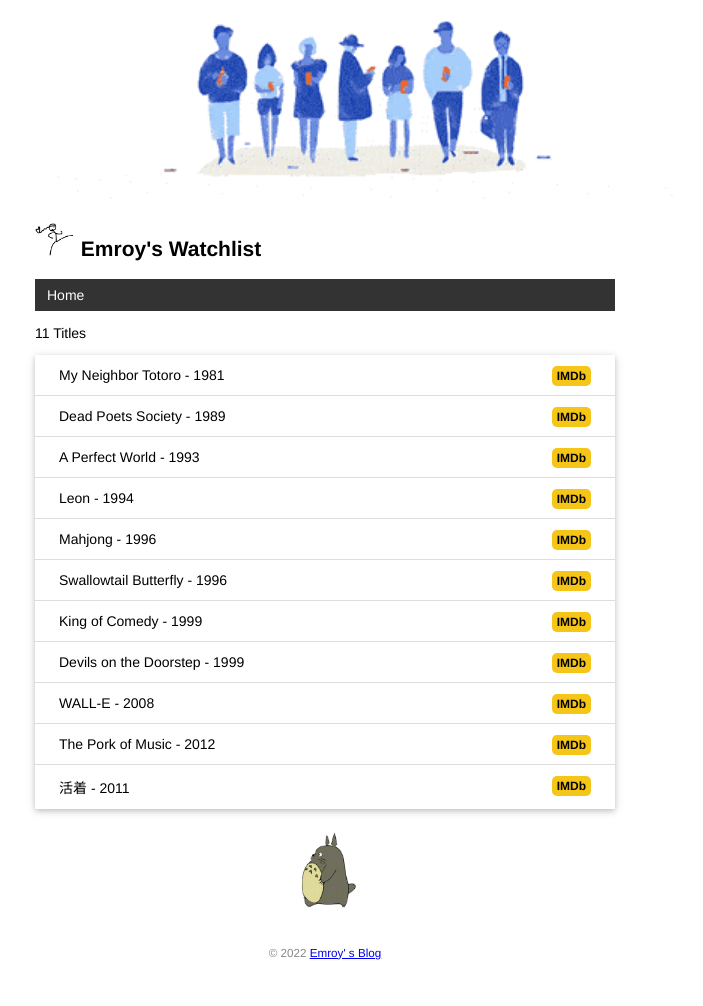
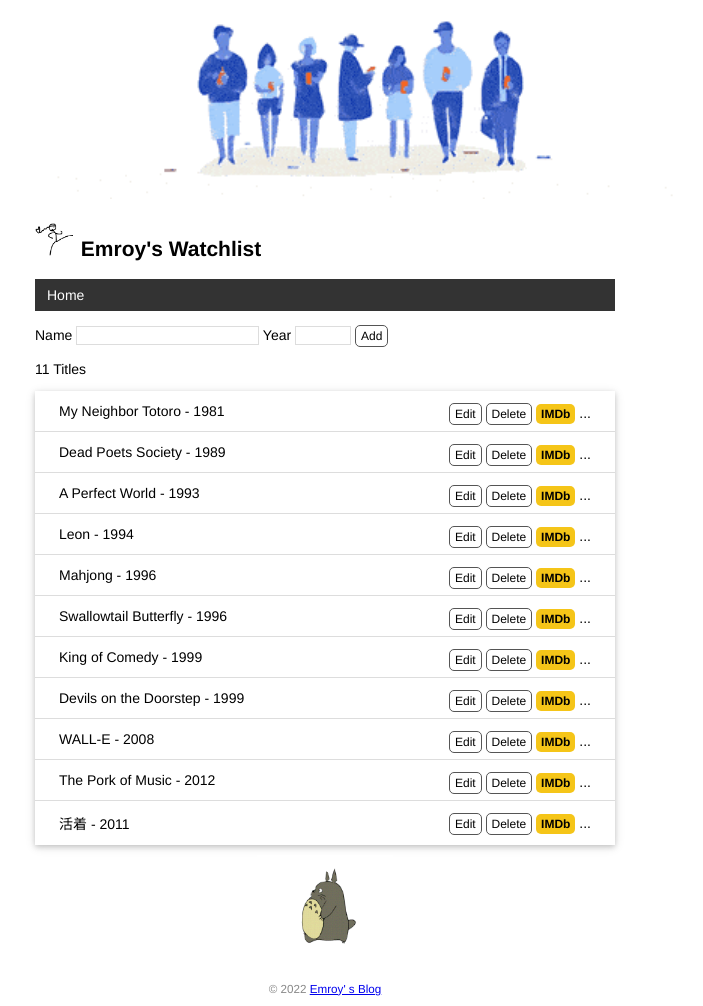
Before and after one commit to prime234/IntegratedVortex, a Flask app: page / in a window 1280 px wide. Shown: the part 18-1024 px from the top of the page, without its empty margins (315-1018 px from the left). Before the commit the page ends 978 px from the top, so only its background shows below. Run offline with Flask 2, Linux system fonts and the light colour scheme; data comes from the database, SQL or seed files in the repository; both versions use the stored data as it was after the commit.

Commit message:
Create, edit and delete item by form

```diff
--- a/app.py
+++ b/app.py
@@ -4,9 +4,11 @@ from flask import Flask, render_template
 from markupsafe import escape
 from flask import Flask
 from flask import url_for
-
+from flask import request, url_for, redirect, flash
+# Flask 会在请求触发后把请求信息放到 request 对象里，你可以从 flask 包导入它：
 import os
 import sys
+# from foo_orm import Model, Column, String
 
 from flask_sqlalchemy import SQLAlchemy  # 导入扩展类
 
@@ -107,13 +109,15 @@ app.config['SQLALCHEMY_DATABASE_URI'] = prefix + \
         app.root_path, 'data.db')  # 设置数据库URL  SQLALCHEMY_DATABASE_URI 变量来告诉 SQLAlchemy 数据库连接地址
 app.config['SQLALCHEMY_TRACK_MODIFICATIONS'] = False  # 关闭对模型修改的监控
 # 在扩展类实例化前加载配置
+app.config['SECRET_KEY'] = 'dev'  # 等同于 app.secret_key = 'dev'
 db = SQLAlchemy(app)  # 初始化扩展，传入程序实例app
 
 
-# 创建数据库模型
-class User(db.Model):  # 表名user(自动生成)
+# 创建数据库模型 SQL炼金术
+class User(db.Model):  # 表名user(自动生成) 单个单词转小写 多个小写下划线分割
     id = db.Column(db.Integer, primary_key=True)  # 主键
     name = db.Column(db.String(20))   # 名字
+# 表的字段（列）由db.Column类的实例表示，字段的类型通过Column类的构造方法的第一个参数传入
 
 
 class Book(db.Model):  # 表名book
@@ -144,9 +148,17 @@ def initdb(drop):
     db.create_all()
     click.echo('Initialized database.')  # 输出提示信息
 
+# 数据库操作 CRUD
+# SQLAIchemy使用数据库会话来管理数据库操作，这里的数据库会话也称事务（transaction)
+# Flask-SQLAIchemy会自动帮我们创建会话，可以通过db.session属性获取。
+# 会话代表一个临时存储区，只有调用commit()方法改动才会被提交到数据库，这确保了数据提交的一致性。支持回滚操作，rollback(),撤销改动未提交。
+
 
 # flask shell向数据库中添加记录
-# >>> from app import User, Movie  # 导入模型类
+# 1. 创建python对象(实例化模型类)作为一条记录
+# 2. 添加新创建的记录到数据库会话 使用关键字参数传入字段数据 db.Model基类会提供构造函数赋值对应的类属性。
+# 3. 提交数据库会话
+# >>> from app import User, Book  # 导入模型类
 # >>> user = User(name='Emroy')  # 创建一个 User 记录
 # >>> m1 = Book(title='Leon', year='1994')  # 创建一个 Book记录
 # >>> m2 = Book(title='Mahjong', year='1996')  # 再创建一个 Book记录
@@ -175,7 +187,7 @@ def initdb(drop):
 # 常用的查询方法：
 
 # 查询方法	说明
-# all()	返回包含所有查询记录的列表
+# all()	    返回包含所有查询记录的列表
 # first()	返回查询的第一条记录，如果未找到，则返回 None
 # get(id)	传入主键值作为参数，返回指定主键值的记录，如果未找到，则返回 None
 # count()	返回查询结果的数量
@@ -212,7 +224,7 @@ def forge():
         db.session.add(book)
 
     db.session.commit()
-    click.echo('Done.')
+    click.echo('Done.Add fake data in database')
 
 
 @app.errorhandler(404)  # 传入要处理的错误代码
@@ -234,7 +246,66 @@ def page_not_found(e):
     return render_template('404.html'), 404
 
 
-@app.route('/')
+# # @app.route('/')
+# @app.route('/', methods=['GET', 'POST'])
+# def index():
+#     books = Book.query.all()
+#     return render_template('index.html', books=books)
+
+# 因为它在请求触发时才会包含数据，所以你只能在视图函数内部调用它
+@app.route('/', methods=['GET', 'POST'])
 def index():
+    if request.method == 'POST':  # 判断是否是 POST 请求
+        # 获取表单数据 request.form 是一个特殊的字典，用表单字段的 name 属性值可以获取用户填入的对应数据
+        title = request.form.get('title')  # 传入表单对应输入字段的 name 值
+        year = request.form.get('year')
+        # 验证数据
+        if not title or not year or len(year) > 4 or len(title) > 60:
+            flash('Invalid input.')  # 显示错误提示
+            return redirect(url_for('index'))  # 重定向回主页
+        # 保存表单数据到数据库
+        book = Book(title=title, year=year)  # 创建记录
+        db.session.add(book)  # 添加到数据库会话
+        db.session.commit()  # 提交数据库会话
+        # 显示成功创建的提示 get_flashed_messages() 函数则用来在模板中获取提示消息
+        flash('Item created.')
+        return redirect(url_for('index'))  # 重定向回主页
+
     books = Book.query.all()
     return render_template('index.html', books=books)
+
+
+# 编辑条目
+
+@app.route('/book/edit/<int:book_id>', methods=['GET', 'POST'])
+def edit(book_id):
+    book = Book.query.get_or_404(book_id)
+    # book_id 变量是书条目记录在数据库中的主键值，
+    # 这个值用来在视图函数里查询到对应的书记录。查询的时候，我们使用了 get_or_404() 方法，它会返回对应主键的记录，如果没有找到，则返回 404 错误响应。
+
+    if request.method == 'POST':  # 处理编辑表单的提交请求
+        title = request.form['title']
+        year = request.form['year']
+
+        if not title or not year or len(year) != 4 or len(title) > 60:
+            flash('Invalid input.')
+            return redirect(url_for('edit', book_id=book_id))  # 重定向回对应的编辑页面
+
+        book.title = title  # 更新标题
+        book.year = year  # 更新年份
+        db.session.commit()  # 提交数据库会话
+        flash('Item updated.')
+        return redirect(url_for('index'))  # 重定向回主页
+
+    return render_template('edit.html', book=book)  # 传入被编辑的电影记录
+
+
+# 删除条目
+@app.route('/book/delete/<int:book_id>', methods=['POST'])  # 限定只接受 POST 请求
+def delete(book_id):  # 不涉及数据传递，创建删除视图函数
+    book = Book.query.get_or_404(book_id)  # 获取书记录
+    db.session.delete(book)  # 删除对应的记录
+    db.session.commit()  # 提交数据库会话
+    flash('Item deleted.')
+    return redirect(url_for('index'))  # 重定向回主页
+# 为安全考虑，一般使用POST请求提交删除请求，即使用表单来实现（而不是创建删除连接）
--- a/static/style.css
+++ b/static/style.css
@@ -94,3 +94,54 @@ nav li a:hover {
     border-radius: 5px;
     padding: 3px 5px;
 }
+
+
+
+/* 覆盖某些浏览器对 input 元素定义的字体 */
+input[type=submit] {
+    font-family: inherit;
+}
+
+input[type=text] {
+    border: 1px solid #ddd;
+}
+
+input[name=year] {
+    width: 50px;
+}
+
+.btn {
+    font-size: 12px;
+    padding: 3px 5px;
+    text-decoration: none;
+    cursor: pointer;
+    background-color: white;
+    color: black;
+    border: 1px solid #555555;
+    border-radius: 5px;
+}
+
+.btn:hover {
+    text-decoration: none;
+    background-color: black;
+    color: white;
+    border: 1px solid black;
+}
+
+
+
+.alert {
+    position: relative;
+    padding: 7px;
+    margin: 7px 0;
+    border: 1px solid transparent;
+    color: #004085;
+    background-color: #cce5ff;
+    border-color: #b8daff;
+    border-radius: 5px;
+}
+
+/* 使删除按钮和编辑链接排成一行*/
+.inline-form {
+    display: inline;
+}
--- a/templates/base.html
+++ b/templates/base.html
@@ -1,6 +1,7 @@
 <!DOCTYPE html>
 <html lang="en">
 <head>
+
     {% block head %}
     <meta charset="utf-8">
     <meta name="viewport" content="width=device-width, initial-scale=1.0">
@@ -9,7 +10,10 @@
     <link rel="stylesheet" href="{{ url_for('static', filename='style.css') }}" type="text/css">
     {% endblock %}
 </head>
-<body>
+<body><!-- 插入到页面标题上方 -->
+    {% for message in get_flashed_messages() %}
+    <div class="alert">{{ message }}</div>
+    {% endfor %}
     <h2>
         <img alt="people" class="people" src="{{ url_for('static', filename='images/people.gif') }}">
         <br>
--- a/templates/index.html
+++ b/templates/index.html
@@ -1,12 +1,28 @@
 {% extends 'base.html' %}
 
 {% block content %}
+
+<p></p>
+<form method="post">
+    Name <input type="text" name="title" autocomplete="off" required>
+    Year <input type="text" name="year" autocomplete="off" required>
+    <input class="btn" type="submit" name="submit" value="Add">
+</form>
+{# autocomplete 属性设为 off 来关闭自动完成（按下输入框不显示历史输入记录）；另外还添加了 required 标志属性，如果用户没有输入内容就按下了提交按钮，浏览器会显示错误提示。#}
 <p>{{ books|length }} Titles</p>
+
 <ul class="book-list">
     {% for book in books %}
     <li>{{ book.title }} - {{ book.year }}
         <span class="float-right">
+            <a class="btn" href="{{ url_for('edit', book_id=book.id) }}">Edit</a>
+            <form class="inline-form" method="post" action="{{ url_for('delete', book_id=book.id) }}">
+                <input class="btn" type="submit" name="delete" value="Delete" onclick="return confirm('Are you sure?')">
+            </form>
             <a class="imdb" href="https://www.imdb.com/find?q={{ book.title }}" target="_blank" title="Find this book on IMDb">IMDb</a>
+
+            ...
+
         </span>
     </li>
     {% endfor %}
```
Also changed, not shown: templates/edit.html (added, +10 -0 lines), data.db.
